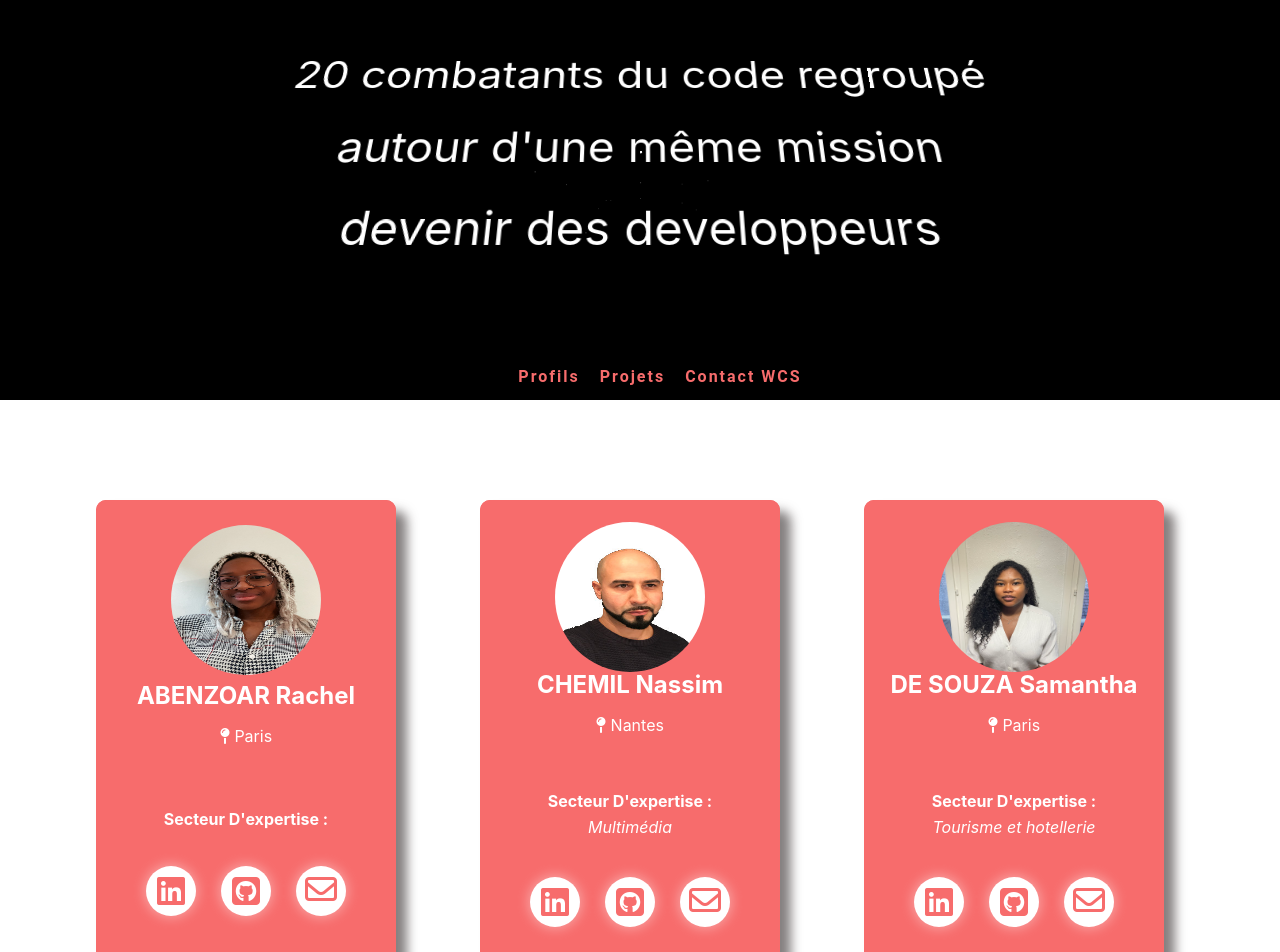
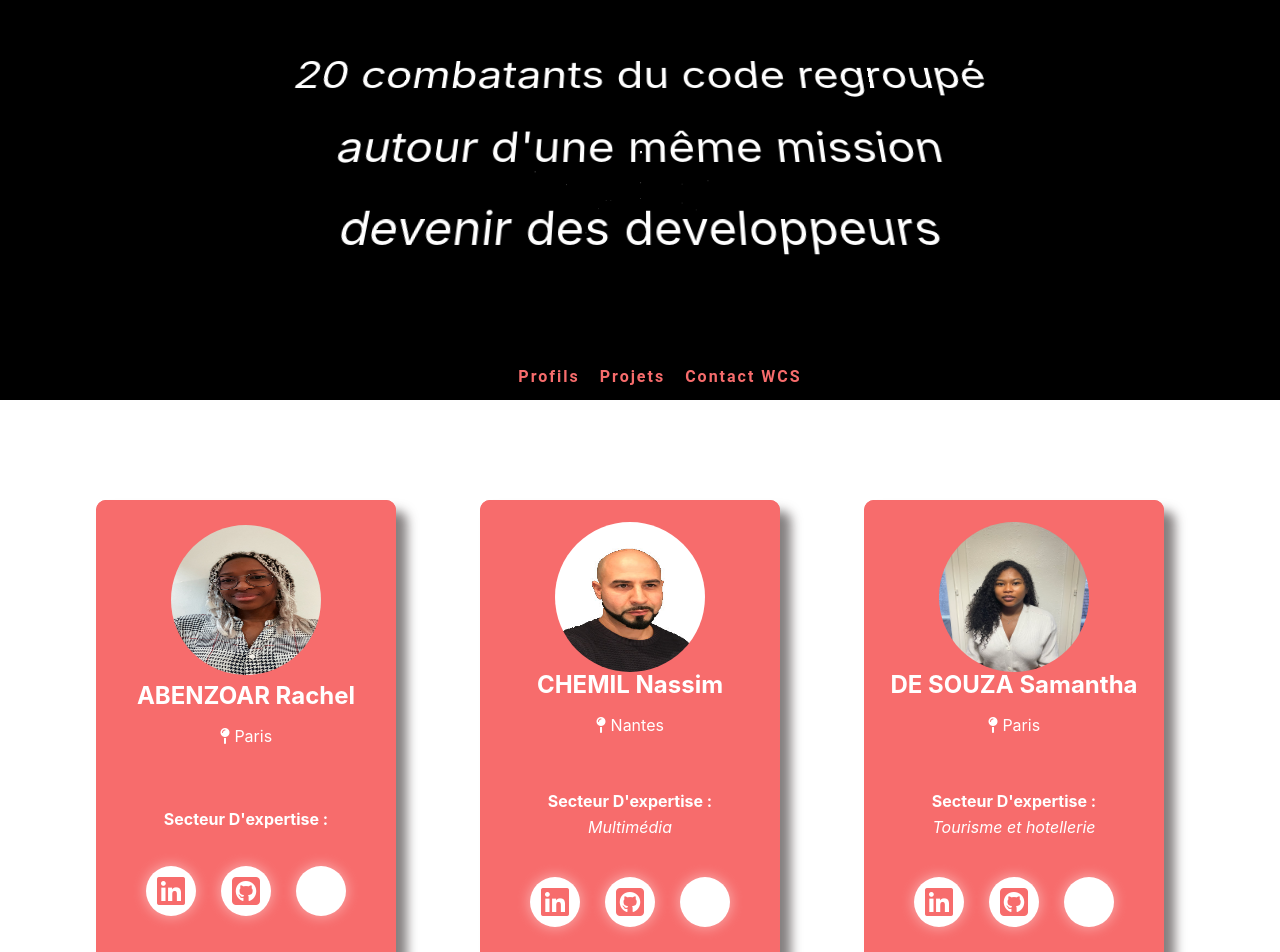
Before and after one commit to lilkev0804/R2DWild-Portfolio-ReactJS, a React (Create React App) app: page / in a window 1280 px wide. Shown: the top 952 px of the page. Built offline with nearby package versions, Linux system fonts and the light colour scheme.

Commit message:
add paste email link

```diff
--- a/src/navbar/navbar.jsx
+++ b/src/navbar/navbar.jsx
@@ -12,7 +12,7 @@ class Navbar extends React.Component {
 
      }
      componentWillUnmount() {
-        window.removeEventListener('scroll');
+        window.removeEventListener('scroll',this.exit);
       }
      handleScroll= () => {
          const hero = document.querySelector('.hero-animation').offsetHeight
@@ -34,7 +34,7 @@ class Navbar extends React.Component {
      render(){
         return <div className={`Nav ${this.state.nav && ('Nav__black' || 'Nav__white')}`}>
         <ul>
-            <li onClick={(event) => this.test(event)} className="nav-link">Profils</li>
+            <li onClick={(event) => this.test(event)} className="nav-link firstlink">Profils</li>
             <li onClick={(event) => this.test(event)}  className="nav-link">Projets</li>
             <li onClick={(event) => this.test(event)}  className="nav-link">Contact WCS</li>
         </ul>
--- a/src/portfolio/card.css
+++ b/src/portfolio/card.css
@@ -216,13 +216,18 @@ button:focus{
     color: white;
     font-weight: 800;
 }
-.animationCopyEmail{
-    animation: pasteEmail .5s linear forwards;
+.emailpaste{
+    animation: removePopUp 5s cubic-bezier(1,.01,.93,.04) forwards;
 }
-@keyframes pasteEmail {
+@keyframes removePopUp{
     from{
-        transform: translateX(100px);
-    }to{
-        transform: translateX(0px);
+        opacity:1;
+    }
+    to{
+        opacity: 0;
     }
 }
+
+.ico-email{
+    z-index: -10;
+}
--- a/src/portfolio/card.js
+++ b/src/portfolio/card.js
@@ -4,19 +4,16 @@ import "./card.css";
 
 
 class Card extends React.Component{
-    constructor(props){
-        super(props);
-        this.state = {
+    state = {
             show : "",
             unshow: "",
-            copied: false,
+            email: {isToggleOn : true}
         }
-    }
     next  = (event) =>  {
      this.setState({
          show:"showBackcard",
          unshow:''
-     })
+        })
     }
     back  = (event) =>  {
         this.setState({
@@ -24,50 +21,58 @@ class Card extends React.Component{
             unshow:"backFaceCard"
         })
     }
-    emailPaste = (event) => {
-        const email = event.target.value;
-        const emailCopy = document.querySelector('.emailCopy')
-        var fullLink = document.createElement('input');
+    emailPaste = (e) => {
+        this.setState(email => ({
+            isToggleOn : !email.isToggleOn
+        }))
+        const valueBtn = e.target.value
+        console.log(valueBtn)
+        let fullLink = document.createElement('input');
         document.body.appendChild(fullLink);
-        fullLink.value = email
+        fullLink.value = valueBtn
         fullLink.select();
         document.execCommand("copy");
         fullLink.remove();
-        emailCopy.innerHTML = `Email copié`
     }
 
     render(){
+        const {name, image,identity,workPlace1,workPlace2,workPlace3,beforeWcs1,linkedin,github,remote,internationalMobility,franceMobility} = this.props
+
         return <div className={`card ${this.state.unshow}`}>
-            <span className={`emailCopy ${this.state.email}`}></span>
+            <span className={`emailCopy ${this.state.isToggleOn ? "emailpaste" : 'invisible'}`}>Email copié</span>
                 <div className="top-card">
-                    <img className="img-card" alt={this.props.name} src={this.props.image} ></img>
+                    <img className="img-card" alt={name} src={image} ></img>
                 </div>
                 <div className="identity">
-                    <h2>{this.props.identity}</h2>
-                    <p><i className="fas fa-map-pin"></i> {this.props.workPlace1}</p>
+                    <h2>{identity}</h2>
+                    <p><i className="fas fa-map-pin"></i> {workPlace1}</p>
                 </div>
                 <div className="message">
                     <p className="expertise-element">Secteur d'expertise :</p>
-                    <p className="myexpertise">{this.props.beforeWcs1}</p>
+                    <p className="myexpertise">{beforeWcs1}</p>
                 </div>
                 <div className="social">
-                    <div className="box-social"><a href={this.props.linkedin} target='blanck'><i class="fab fa-linkedin"></i></a></div>
-                    <div className="box-social"><a href={this.props.github} target="blanck"><i class="fab fa-github-square"></i></a></div>
-                    <button className="box-social btnemail" onClick={(event) =>this.emailPaste(event)}value={this.props.email}><i class="far fa-envelope"></i></button>
+                    <div className="box-social"><a href={linkedin} target='blanck'><i class="fab fa-linkedin"></i></a></div>
+                    <div className="box-social"><a href={github} target="blanck"><i class="fab fa-github-square"></i></a></div>
+
+                    <button className="box-social btnemail" onClick={(e) => this.emailPaste(e)} value={this.props.email}  >
+                    {/* <i class="far fa-envelope ico-mail"></i> */}
+                    </button>
                 </div>
-                <button onClick={(event) => this.next(event)} className="moreInfo" ><img className="arrowbtn" alt="arrow right" src="img/right-arrow.svg"></img></button>
+
+                <button onClick={(event) => this.next(event)} className="moreInfo"><img className="arrowbtn" alt="arrow right" src="img/right-arrow.svg"></img></button>
                 <div className={`backcard-1 ${this.state.show}`}>
                    <div className="container-card-element">
                    <p className="title-card">Top 3 mobilité :</p>
-                        <p className="element-card">1 - {this.props.workPlace1}</p>
-                        <p className="element-card">2 - {this.props.workPlace2}</p>
-                        <p className="element-card">3 - {this.props.workPlace3}</p>
+                        <p className="element-card">1 - {workPlace1}</p>
+                        <p className="element-card">2 - {workPlace2}</p>
+                        <p className="element-card">3 - {workPlace3}</p>
                     <p className="title-card">Télétravail :</p>
-                        <p className="element-card">{this.props.remote}</p>
+                        <p className="element-card">{remote}</p>
                     <p className="title-card">Mobilité internationnale :</p>
-                        <p className="element-card">{this.props.internationalMobility}</p>
+                        <p className="element-card">{internationalMobility}</p>
                     <p className="title-card">Mobilité France entière :</p>
-                        <p className="element-card">{this.props.franceMobility}</p>
+                        <p className="element-card">{franceMobility}</p>
                    </div>
                 <button onClick={(event) => this.back(event)} className="moreInfo" ><img className="arrowbtn" alt="arrow right" src="img/left-arrow.svg"></img></button>
                 </div>
--- a/src/portfolio/profils/profils.js
+++ b/src/portfolio/profils/profils.js
@@ -8,7 +8,7 @@ const Wilders =[
         prez:'Courte présentation',
         linkedin:'https://www.linkedin.com/in/rachel-abenzoar-8a3300201/',
         github:'https://github.com/Rachel-Ab',
-        email:'rachel.abenzoar@gmail.com ',
+        email:'rachel.abenzoar@gmail.com',
         skill:[
             'JavaScript',
             'HTML',
```
Also changed, not shown: 1 other file (tests, documents, lock files or other folders).
